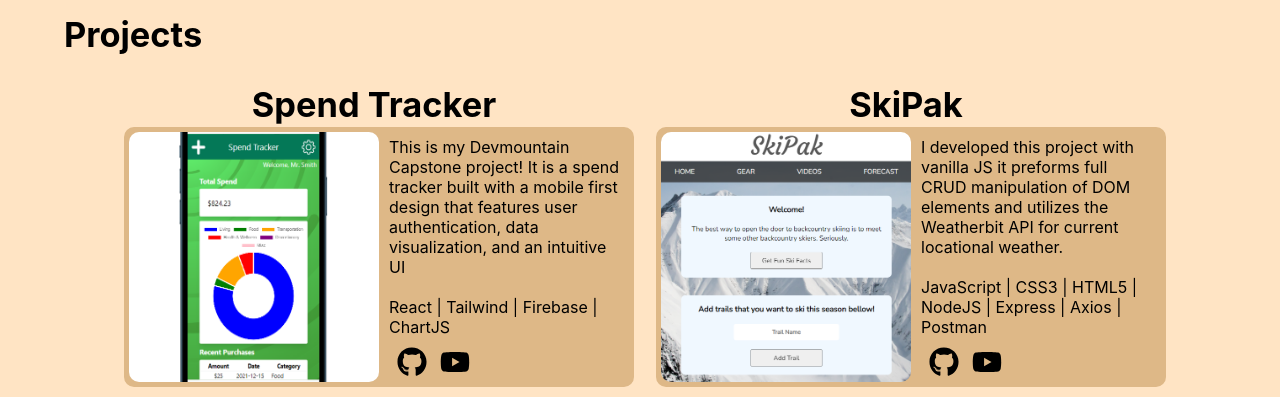
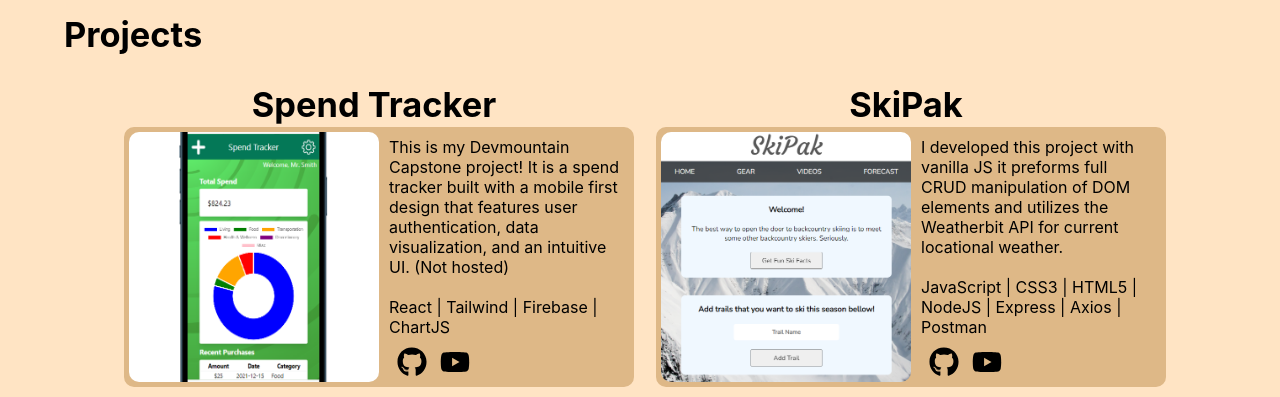
Before and after one commit to Weston453/professional-portfolio, a React (Create React App) app: page / in a window 1280 px wide. Shown: the part 1880-2277 px from the top of the page. Built offline with nearby package versions, Linux system fonts and the light colour scheme.

Commit message:
Linked project pictures to hosted sites, added favicon and html title

```diff
--- a/public/index.html
+++ b/public/index.html
@@ -24,7 +24,7 @@
       work correctly both with client-side routing and a non-root public URL.
       Learn how to configure a non-root public URL by running `npm run build`.
     -->
-    <title>React App</title>
+    <title>Weston Isheim | Portfolio</title>
   </head>
   <body>
     <noscript>You need to enable JavaScript to run this app.</noscript>
--- a/src/components/Projects/Projects.jsx
+++ b/src/components/Projects/Projects.jsx
@@ -19,7 +19,7 @@
           <div className={classes.Images}>
             <img className={classes.Thumbnail} src={SpendTrackerPicture} alt="Spend Tracker Project" />
             <div className={classes.ProjectDescription}>
-              <p>This is my Devmountain Capstone project! It is a spend tracker built with a mobile first design that features user authentication, data visualization, and an intuitive UI<br/><br/>
+              <p>This is my Devmountain Capstone project! It is a spend tracker built with a mobile first design that features user authentication, data visualization, and an intuitive UI. (Not hosted)<br/><br/>
               React | Tailwind | Firebase | ChartJS </p>
               <div className={classes.Icons}>
                 <FaGithub size='30px' className={classes.Link} onClick={handleURL('https://github.com/Weston453/Spend-Tracker-Capstone')} />
@@ -31,7 +31,7 @@
         <div className={classes.AllProjects}>
           <h2 className={classes.ProjectTitle}>SkiPak</h2>
           <div className={classes.Images}>
-            <img className={classes.Thumbnail} src={SkiPakPicture} alt="SkiPak Project" />
+            <img className={classes.Thumbnail} src={SkiPakPicture} alt="SkiPak Project" onClick={handleURL('http://on-the-snow.herokuapp.com/')} />
             <div className={classes.ProjectDescription}>
               <p>I developed this project with vanilla JS it preforms full CRUD manipulation of DOM elements and utilizes the Weatherbit  API for current locational weather. <br/><br/>
               JavaScript | CSS3 | HTML5 | NodeJS | Express | Axios | Postman </p>
@@ -45,7 +45,7 @@
         <div className={classes.AllProjects}>
           <h2 className={classes.ProjectTitle}>Wedding Website</h2>
           <div className={classes.Images}>
-            <img className={classes.Thumbnail} src={WeddingPicture} alt="Wedding website preview" />
+            <img className={classes.Thumbnail} src={WeddingPicture} alt="Wedding website preview" onClick={handleURL('https://koriewestonwedding.com/')}/>
             <div className={classes.ProjectDescription}>
               <p>I am building a day of wedding website for the guest at my wedding to find helpful info, such as the itinterary, dinner/cocktail menues, wedding party bios and a feature to find your dinner seat.<br/><br/>
               React | Javascript | CSS3 </p>
```
Also changed, not shown: 1 other file (tests, documents, lock files or other folders).
